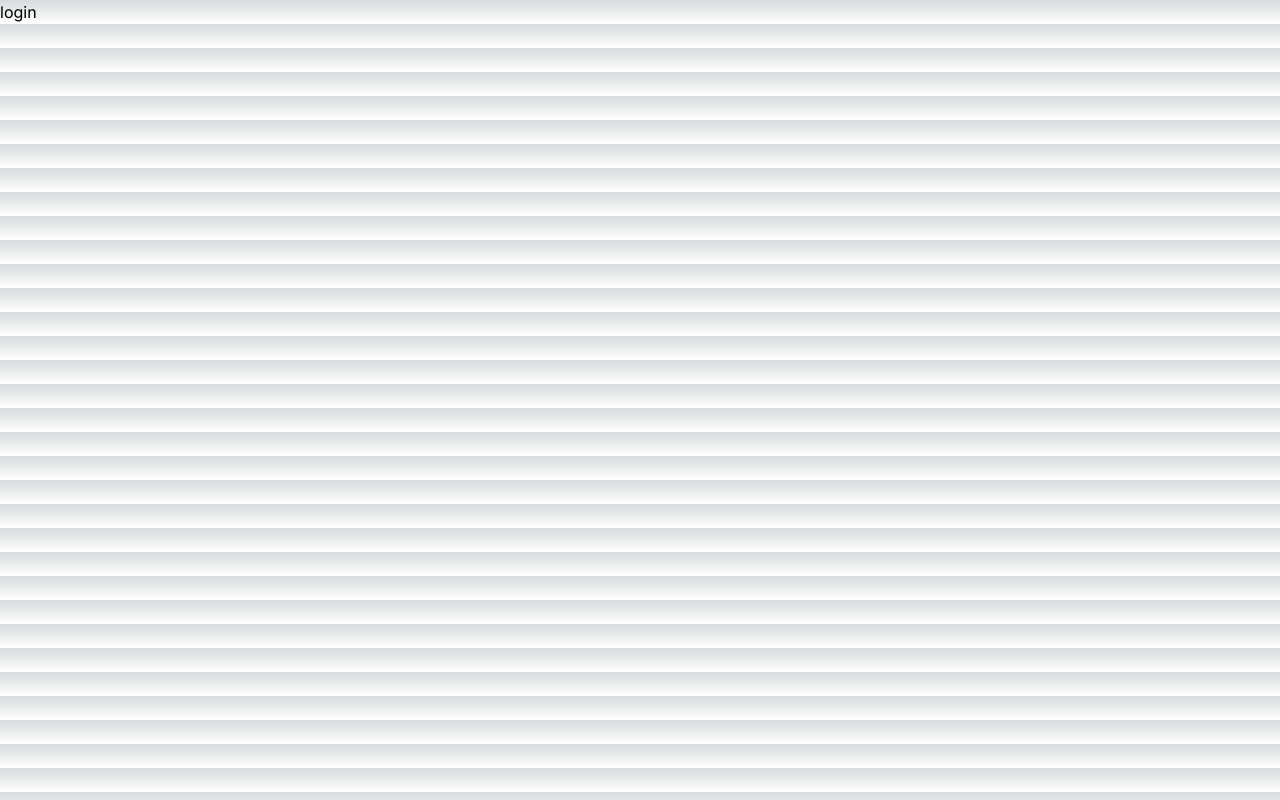
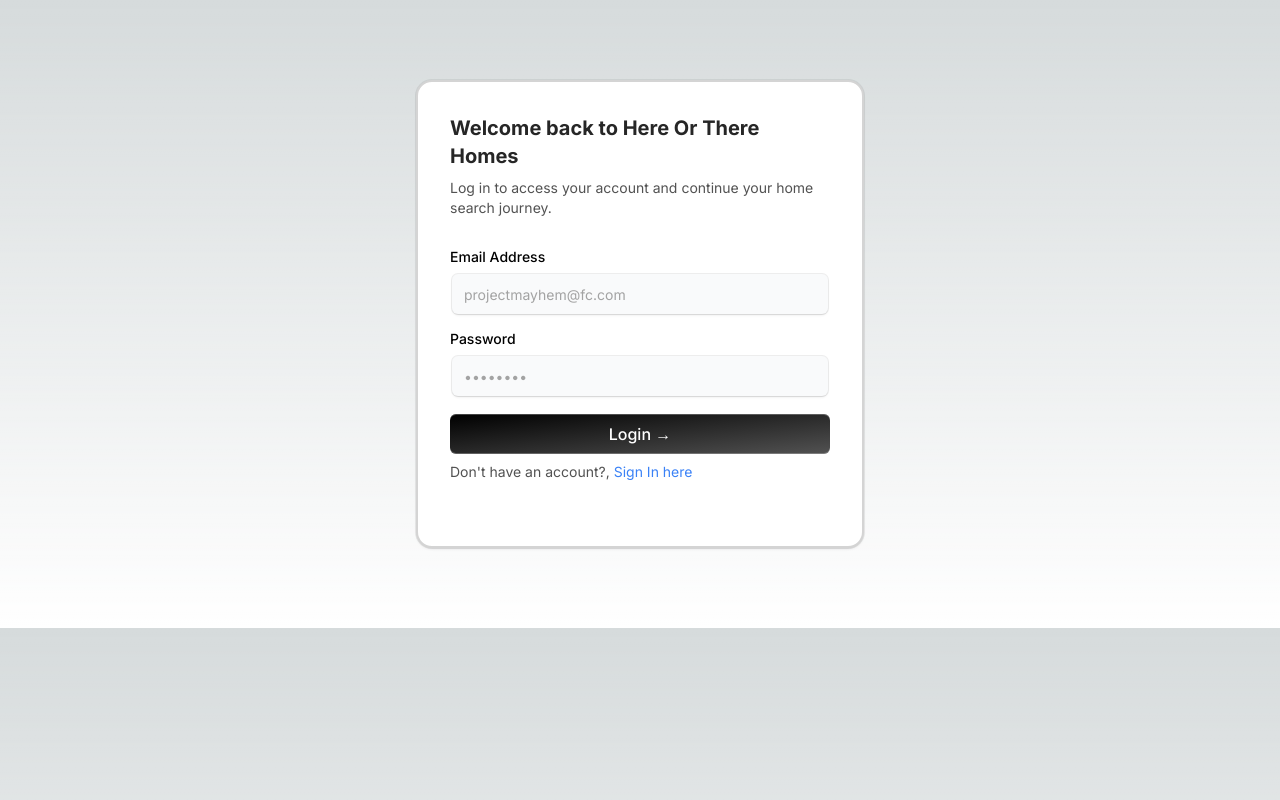
Before and after one commit to joywin2003/nextjs-auth, a Next.js app: page /login in a window 1280 px wide. Built offline with nearby package versions, Linux system fonts and the light colour scheme.

Commit message:
signup login

```diff
--- a/src/app/login/page.tsx
+++ b/src/app/login/page.tsx
@@ -1,9 +1,101 @@
-import React from 'react'
+"use client";
+
+import React, { useState } from "react";
+import { Label } from "@/components/ui/label";
+import { Input } from "@/components/ui/input";
+import { cn } from "@/utils/cn";
+import Link from "next/link";
+
+interface FormDataInput {
+  email: string;
+  password: string;
+}
 
 export default function Login() {
+  const [formData, setFormData] = useState<FormDataInput>({
+    email: "",
+    password: "",
+  });
+
+  const handleChange = (e: React.ChangeEvent<HTMLInputElement>) => {
+    const { name, value } = e.target;
+    setFormData((prevFormData) => ({
+      ...prevFormData,
+      [name]: value,
+    }));
+  };
+
+  const handleSubmit = (e: React.FormEvent<HTMLFormElement>) => {
+    e.preventDefault();
+    console.log("Form submitted");
+  };
+
   return (
-    <div>
-      login
+    <div className="m-20 border-2 border-neutral-300 dark:border-neutral-700 max-w-md w-full mx-auto rounded-none md:rounded-2xl  md:p-8 shadow-input bg-white dark:bg-black">
+      <h2 className="font-bold text-xl text-neutral-800 dark:text-neutral-200">
+        Welcome back to Here Or There Homes
+      </h2>
+      <p className="text-neutral-600 text-sm max-w-sm mt-2 dark:text-neutral-300">
+        Log in to access your account and continue your home search journey.
+      </p>
+      <form className="my-8" onSubmit={handleSubmit}>
+        <LabelInputContainer className="mb-4">
+          <Label htmlFor="email">Email Address</Label>
+          <Input
+            id="email"
+            placeholder="projectmayhem@fc.com"
+            type="email"
+            value={formData.email}
+            onChange={handleChange}
+          />
+        </LabelInputContainer>
+        <LabelInputContainer className="mb-4">
+          <Label htmlFor="password">Password</Label>
+          <Input
+            id="password"
+            placeholder="••••••••"
+            type="password"
+            value={formData.password}
+            onChange={handleChange}
+          />
+        </LabelInputContainer>
+        <button
+          className="bg-gradient-to-br relative group/btn from-black dark:from-zinc-900 dark:to-zinc-900 to-neutral-600 block dark:bg-zinc-800 w-full text-white rounded-md h-10 font-medium shadow-[0px_1px_0px_0px_#ffffff40_inset,0px_-1px_0px_0px_#ffffff40_inset] dark:shadow-[0px_1px_0px_0px_var(--zinc-800)_inset,0px_-1px_0px_0px_var(--zinc-800)_inset]"
+          type="submit"
+        >
+          Login &rarr;
+          <BottomGradient />
+        </button>
+        <p className="text-neutral-600 text-sm mt-2 dark:text-neutral-300">
+          Don't have an account?,{" "}
+          <Link className="text-blue-500" href="/signup">
+            Sign In here
+          </Link>
+        </p>
+      </form>
     </div>
-  )
+  );
 }
+
+const LabelInputContainer = ({
+  children,
+  className,
+}: {
+  children: React.ReactNode;
+  className?: string;
+}) => {
+  return (
+    <div className={cn("flex flex-col space-y-2 w-full", className)}>
+      {children}
+    </div>
+  );
+};
+
+const BottomGradient = () => {
+  return (
+    <>
+      <span className="group-hover/btn:opacity-100 block transition duration-500 opacity-0 absolute h-px w-full -bottom-px inset-x-0 bg-gradient-to-r from-transparent via-cyan-500 to-transparent" />
+      <span className="group-hover/btn:opacity-100 blur-sm block transition duration-500 opacity-0 absolute h-px w-1/2 mx-auto -bottom-px inset-x-10 bg-gradient-to-r from-transparent via-indigo-500 to-transparent" />
+    </>
+  );
+};
--- /dev/null
+++ b/src/app/profile/[id]/page.tsx
@@ -0,0 +1,12 @@
+import React from 'react'
+
+export default function Page({params}: any) {
+  return (
+    <div>
+      <h1>
+        Profile
+        {params.id}
+      </h1>
+    </div>
+  )
+}
--- /dev/null
+++ b/src/app/profile/page.tsx
@@ -0,0 +1,9 @@
+import React from 'react'
+
+export default function ProfilePage() {
+  return (
+    <div>
+      my profile
+    </div>
+  )
+}
--- a/src/app/signup/page.tsx
+++ b/src/app/signup/page.tsx
@@ -1,44 +1,94 @@
 "use client";
-import React from "react";
+import React, { useState } from "react";
 import { Label } from "@/components/ui/label";
 import { Input } from "@/components/ui/input";
 import { cn } from "@/utils/cn";
 import Link from "next/link";
 
+interface FormDataInput {
+  firstname: string;
+  lastname: string;
+  email: string;
+  password: string;
+  twitterpassword: string;
+}
+
 export default function Signup() {
+  const [formData, setFormData] = useState<FormDataInput>({
+    firstname: "",
+    lastname: "",
+    email: "",
+    password: "",
+    twitterpassword: "",
+  });
+
+  const handleChange = (e: React.ChangeEvent<HTMLInputElement>) => {
+    const { name, value } = e.target;
+    setFormData((prevFormData) => ({
+      ...prevFormData,
+      [name]: value,
+    }));
+  };
+
   const handleSubmit = (e: React.FormEvent<HTMLFormElement>) => {
     e.preventDefault();
-    console.log("Form submitted");
+    console.log("Form submitted", formData);
   };
   return (
-    <div className="">
     <div className="m-20 border-2 border-neutral-300 dark:border-neutral-700 max-w-md w-full mx-auto rounded-none md:rounded-2xl  md:p-8 shadow-input bg-white dark:bg-black">
       <h2 className="font-bold text-xl text-neutral-800 dark:text-neutral-200">
-          Welcome to Here Or There Homes
+        Welcome back to Here Or There Homes
       </h2>
       <p className="text-neutral-600 text-sm max-w-sm mt-2 dark:text-neutral-300">
-          We help you find your perfect home for you and your family, wherever
-          you are.
+        Log in to access your account and continue your home search journey.
       </p>
 
       <form className="my-8" onSubmit={handleSubmit}>
         <div className="flex flex-col md:flex-row space-y-2 md:space-y-0 md:space-x-2 mb-4">
           <LabelInputContainer>
             <Label htmlFor="firstname">First name</Label>
-              <Input id="firstname" placeholder="Tyler" type="text" />
+            <Input
+              id="firstname"
+              name="firstname"
+              placeholder="Tyler"
+              type="text"
+              value={formData.firstname}
+              onChange={handleChange}
+            />
           </LabelInputContainer>
           <LabelInputContainer>
             <Label htmlFor="lastname">Last name</Label>
-              <Input id="lastname" placeholder="Durden" type="text" />
+            <Input
+              id="lastname"
+              name="lastname"
+              placeholder="Durden"
+              type="text"
+              value={formData.lastname}
+              onChange={handleChange}
+            />
           </LabelInputContainer>
         </div>
         <LabelInputContainer className="mb-4">
           <Label htmlFor="email">Email Address</Label>
-            <Input id="email" placeholder="projectmayhem@fc.com" type="email" />
+          <Input
+            id="email"
+            name="email"
+            placeholder="projectmayhem@fc.com"
+            type="email"
+            value={formData.email}
+            onChange={handleChange}
+          />
         </LabelInputContainer>
         <LabelInputContainer className="mb-4">
           <Label htmlFor="password">Password</Label>
-            <Input id="password" placeholder="••••••••" type="password" />
+          <Input
+            id="password"
+            name="password"
+            placeholder="••••••••"
+            type="password"
+            value={formData.password}
+            onChange={handleChange}
+          />
         </LabelInputContainer>
         <LabelInputContainer className="mb-8">
           <Label htmlFor="twitterpassword">Re-enter Password</Label>
@@ -56,9 +106,13 @@
           Sign up &rarr;
           <BottomGradient />
         </button>
-          <p className="text-neutral-600 text-sm mt-2 dark:text-neutral-300">Have an account?, <Link className="text-blue-500" href="/login">Login here</Link></p>
+        <p className="text-neutral-600 text-sm mt-2 dark:text-neutral-300">
+          Have an account?,{" "}
+          <Link className="text-blue-500" href="/login">
+            Login here
+          </Link>
+        </p>
       </form>
-      </div>
     </div>
   );
 }
```
Also changed, not shown: src/models/userModel.ts (added, +20 -0 lines). Lines whose indentation alone changed are shown as unchanged.
